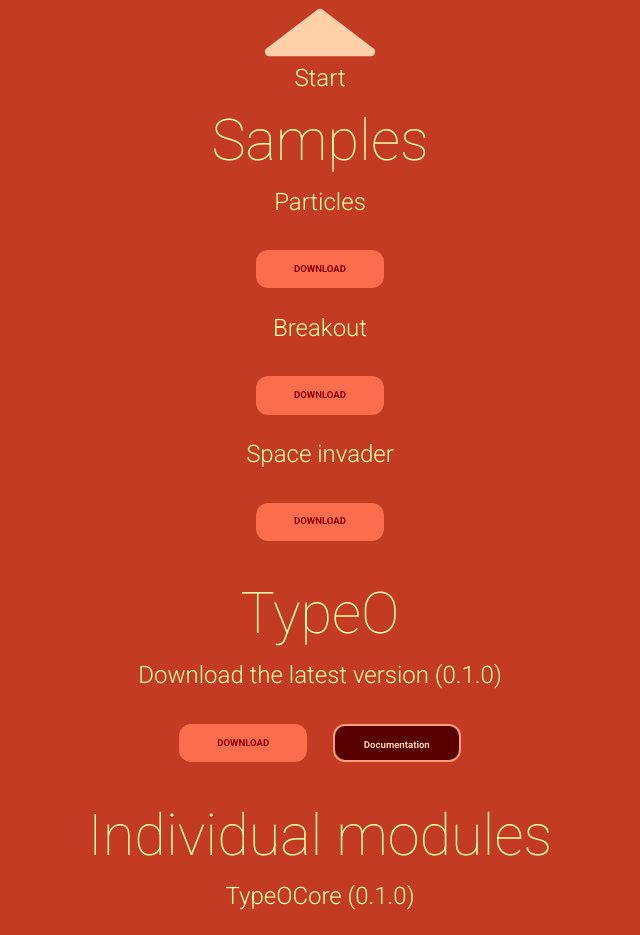
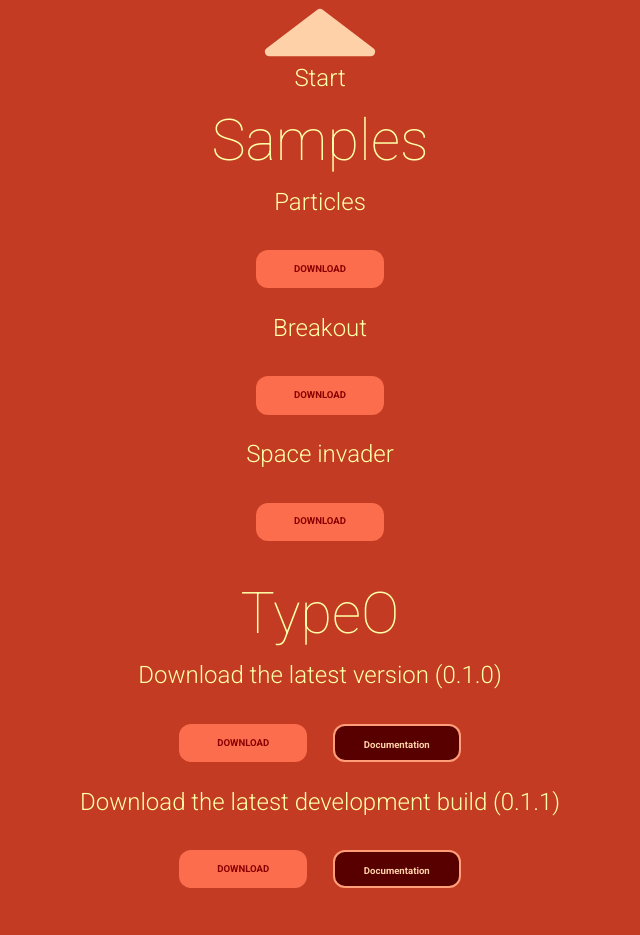
Before and after one commit to Udrian/typeo_web, a React (Create React App) app in the folder TypeoWeb/ClientApp/: page /download in a window 1280 px wide. Shown: the top 935 px of the page, without its empty margins (320-960 px from the left). Built offline with nearby package versions, Linux system fonts and the light colour scheme.

Commit message:
Added latest dev build to download page

```diff
--- a/TypeoWeb/ClientApp/src/components/download/DownloadPage.js
+++ b/TypeoWeb/ClientApp/src/components/download/DownloadPage.js
@@ -37,6 +37,11 @@ export class DownloadPage extends Component {
                             <DownloadButton download="TypeO-v0.1.0.1.zip"/>
                             <DocumentButton />
                         </div>
+                        <h2>Download the latest development build (0.1.1)</h2>
+                        <div className="buttonBar">
+                            <DownloadButton path="dev" download="TypeO-v0.1.1.dev3.zip" />
+                            <DocumentButton />
+                        </div>
                         <h1>Individual modules</h1>
                         <h2>TypeOCore (0.1.0)</h2>
                         <div className="buttonBar">
```
